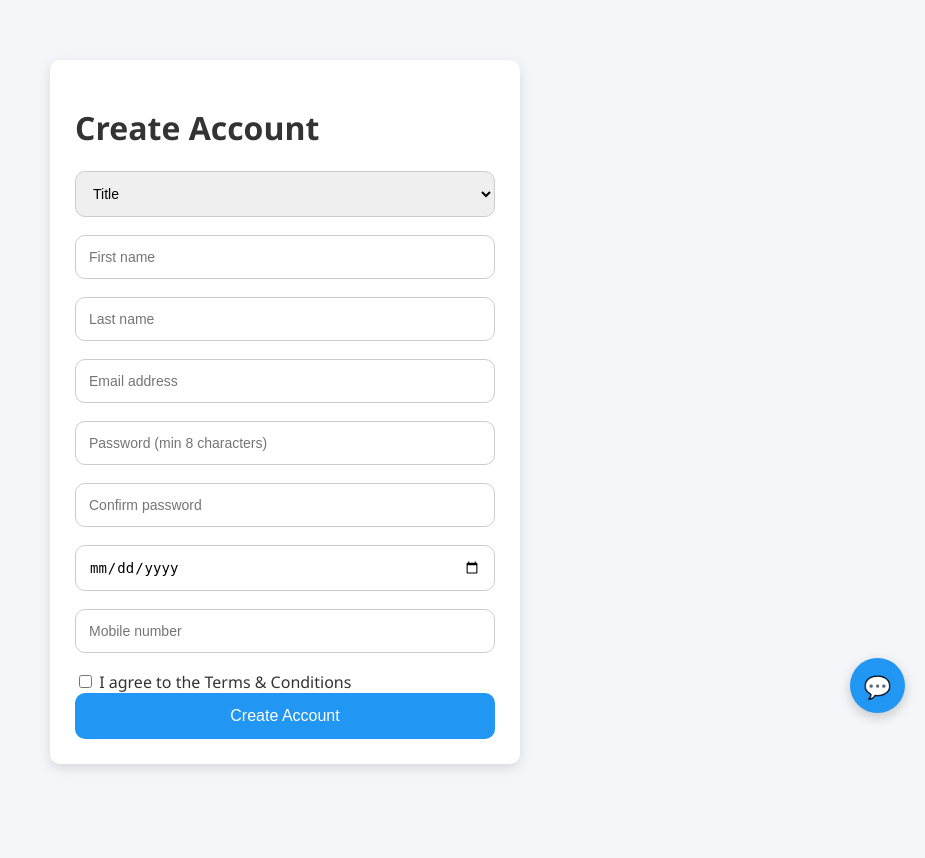
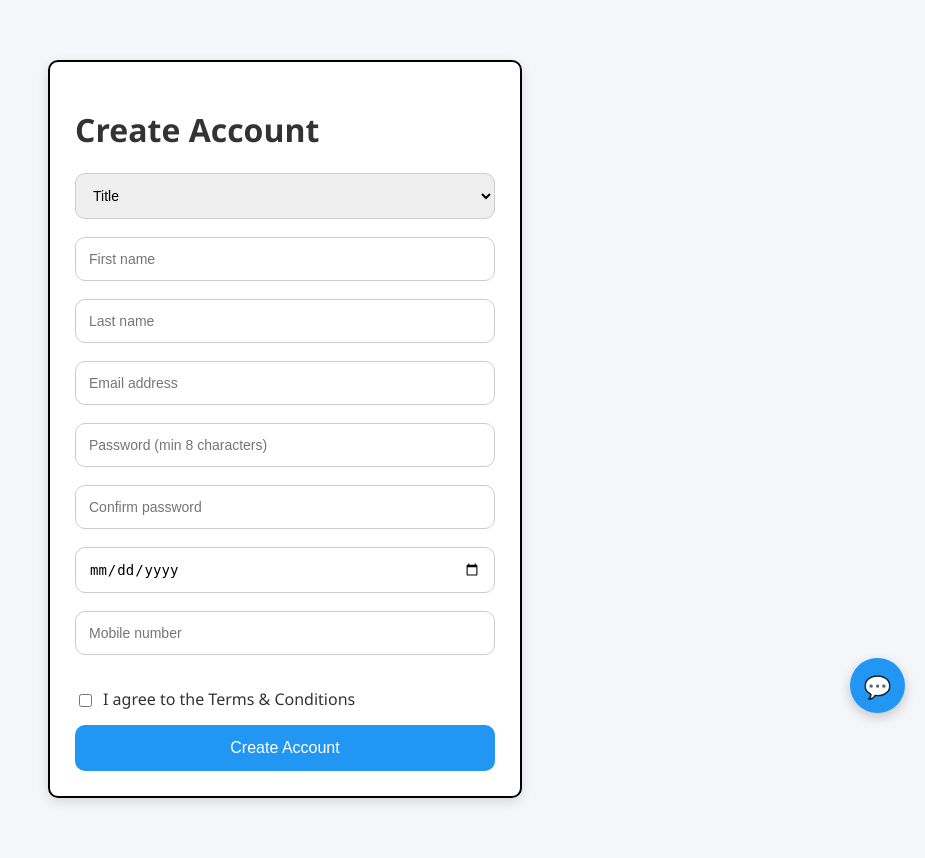
Before and after one commit to AlaynaAston/Urban42, a PHP site: page /Urban42/signup.html in a window 1280 px wide. Shown: the part 67-925 px from the top of the page, without its empty margins (355-1280 px from the left). Before the commit the page ends 837 px from the top, so only its background shows below. Run offline with PHP 8.4, Linux system fonts and the light colour scheme.

Commit message:
Add black border to login/signup form containers and fix checkbox alignment

```diff
--- a/rahmanstyle.css
+++ b/rahmanstyle.css
@@ -224,3 +224,21 @@ button:hover {
   font-weight: bold;
   margin-top: 20px;
 }
+
+/* Add black border around form containers */
+.container {
+  border: 2px solid #030303;
+}
+
+/* Fix checkbox alignment */
+.container div:has(input[type="checkbox"]) {
+  display: flex;
+  align-items: center;
+  gap: 8px;
+  margin: 15px 0;
+}
+
+.container input[type="checkbox"] {
+  width: auto;
+  margin-bottom: 0;
+}
```
